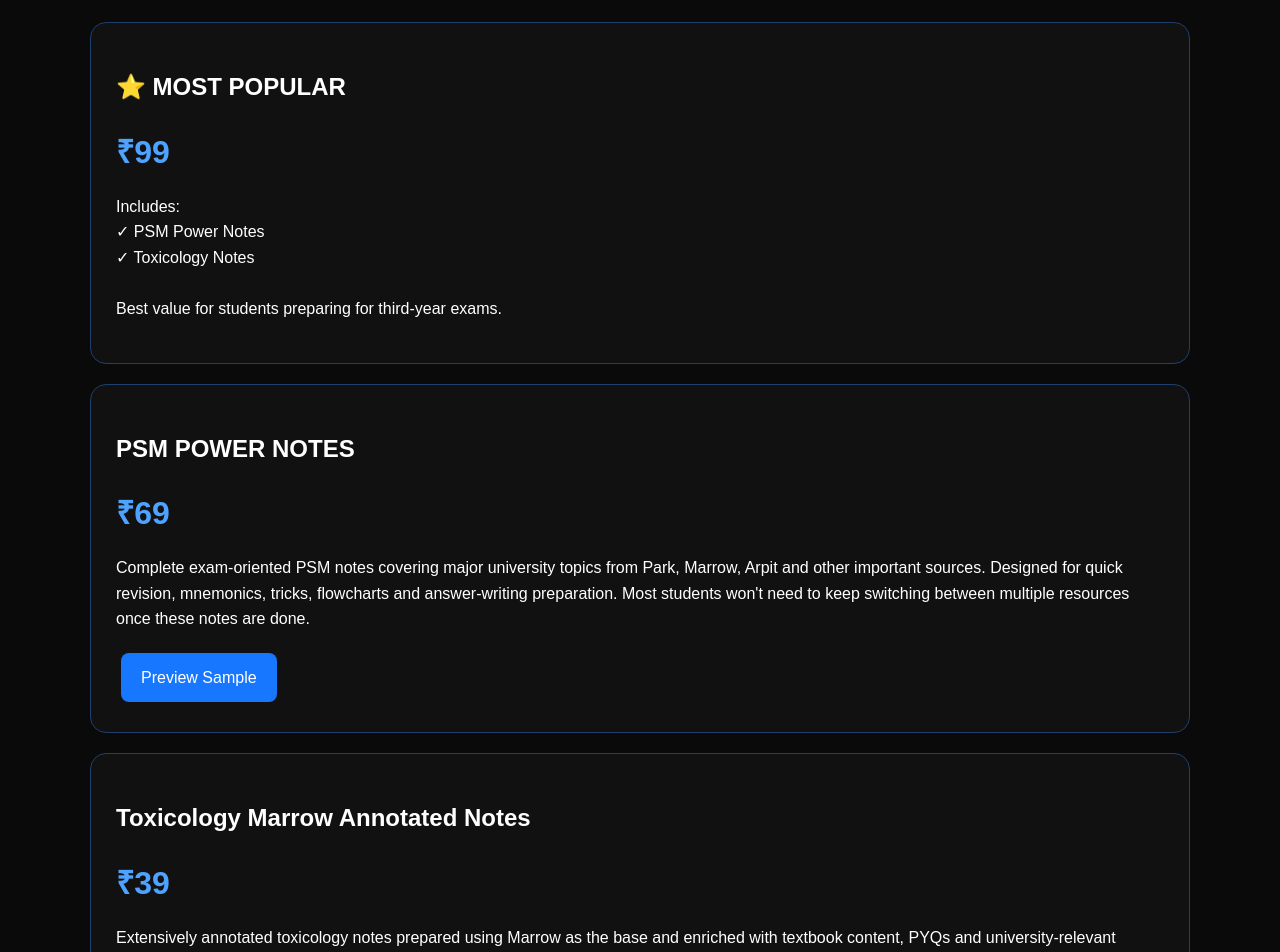
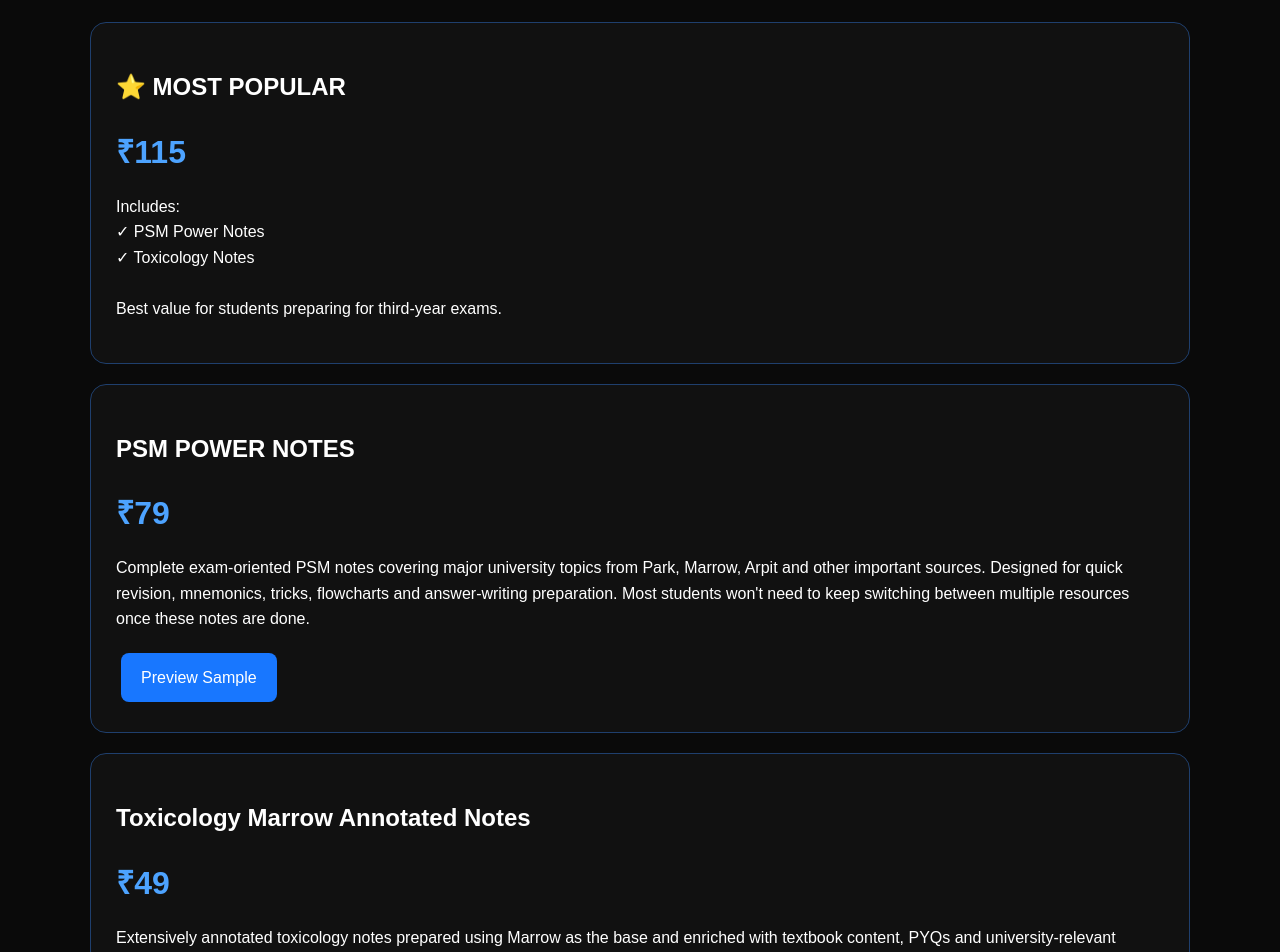
Before and after one commit to kanvar25/Notes-by-Kanvar, a plain HTML site: page index.html in a window 1280 px wide. Shown: the part 380-1332 px from the top of the page. Drawn offline with Linux system fonts and the light colour scheme.

Commit message:
Update index.html

```diff
--- a/index.html
+++ b/index.html
@@ -34,7 +34,7 @@
 <div class="card">
   <h2>⭐ MOST POPULAR</h2>
 
-  <div class="price">₹99</div>
+  <div class="price">₹115</div>
 
   <p>
     Includes:
@@ -47,7 +47,7 @@
 </div>
 <div class="card">
 <h2>PSM POWER NOTES</h2>
-<div class="price">₹69</div>
+<div class="price">₹79</div>
 <p>
 Complete exam-oriented PSM notes covering major university topics from Park, Marrow, Arpit and other important sources. Designed for quick revision, mnemonics, tricks, flowcharts and answer-writing preparation. Most students won't need to keep switching between multiple resources once these notes are done.
 </p>
@@ -56,7 +56,7 @@
 
 <div class="card">
 <h2>Toxicology Marrow Annotated Notes</h2>
-<div class="price">₹39</div>
+<div class="price">₹49</div>
 <p>
 Extensively annotated toxicology notes prepared using Marrow as the base and enriched with textbook content, PYQs and university-relevant additions. Everything important collected in one place for efficient revision and answer writing.
 </p>
```
